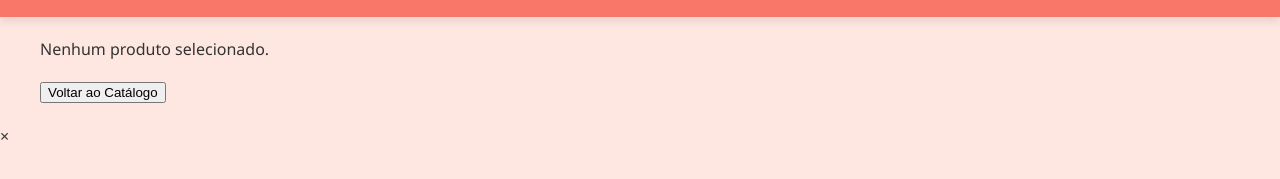
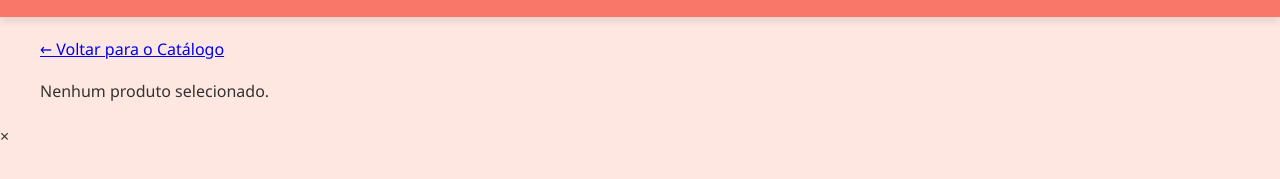
Before and after one commit to Teteu77777778/catalogo-de-tenis, a plain HTML site: page detalhes.html in a window 1280 px wide. Shown: the part 83-262 px from the top of the page. Drawn offline with Linux system fonts and the light colour scheme.

Commit message:
Update detalhes.html

```diff
--- a/detalhes.html
+++ b/detalhes.html
@@ -3,7 +3,7 @@
 <head>
     <meta charset="UTF-8">
     <meta name="viewport" content="width=device-width, initial-scale=1.0">
-    <title>Detalhes do Tênis - MK Calçados</title>
+    <title>Detalhes do Produto</title>
     <link rel="stylesheet" href="style.css">
 </head>
 <body>
@@ -15,12 +15,11 @@
         </div>
     </header>
 
-    <main class="container">
-        <div id="detalhes-produto" class="detalhes-produto-container">
-            <p>Carregando detalhes do produto...</p>
+    <div class="container">
+        <a href="catalogo.html" class="voltar-link">← Voltar para o Catálogo</a>
+        <div id="detalhes-produto" class="detalhes-container">
         </div>
-        <button onclick="window.location.href='catalogo.html'" class="btn-voltar-catalogo">Voltar ao Catálogo</button>
-    </main>
+    </div>
 
     <div id="lightbox" class="lightbox">
         <span class="close-btn">&times;</span>
```
